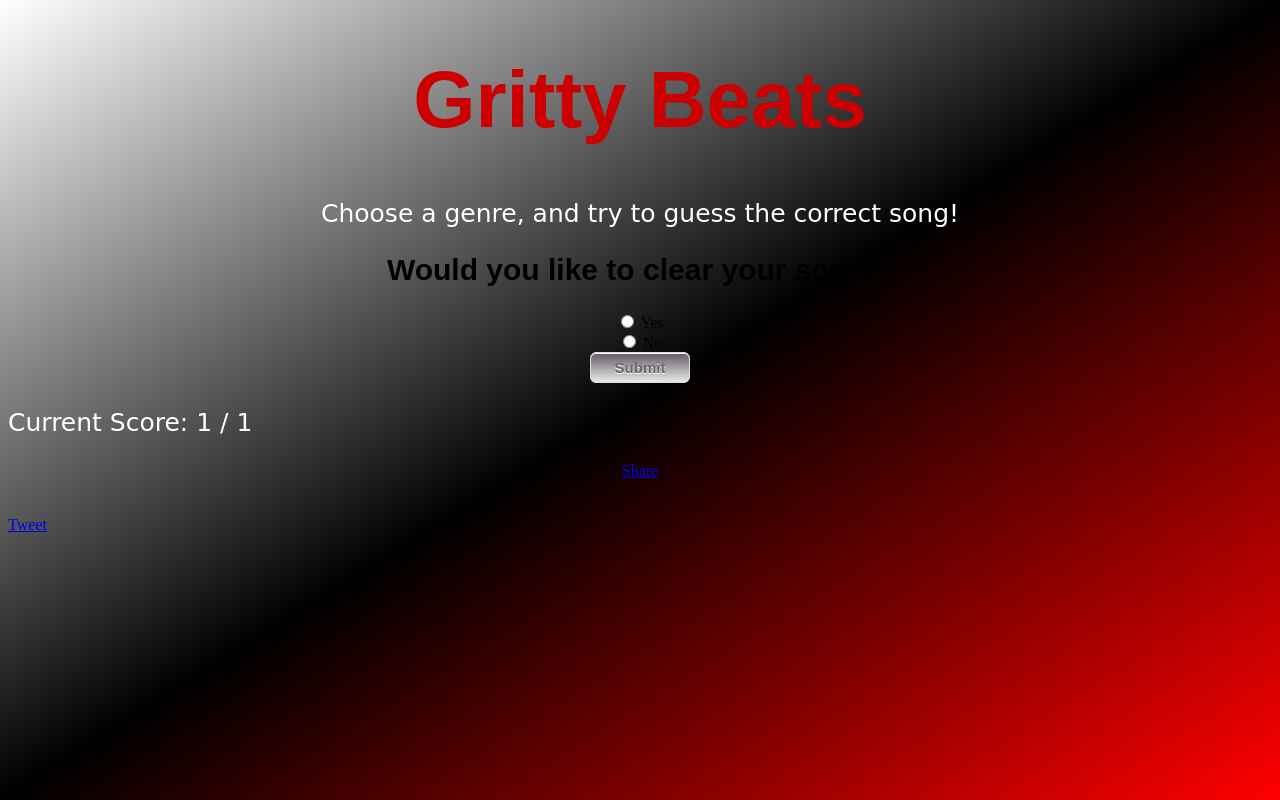
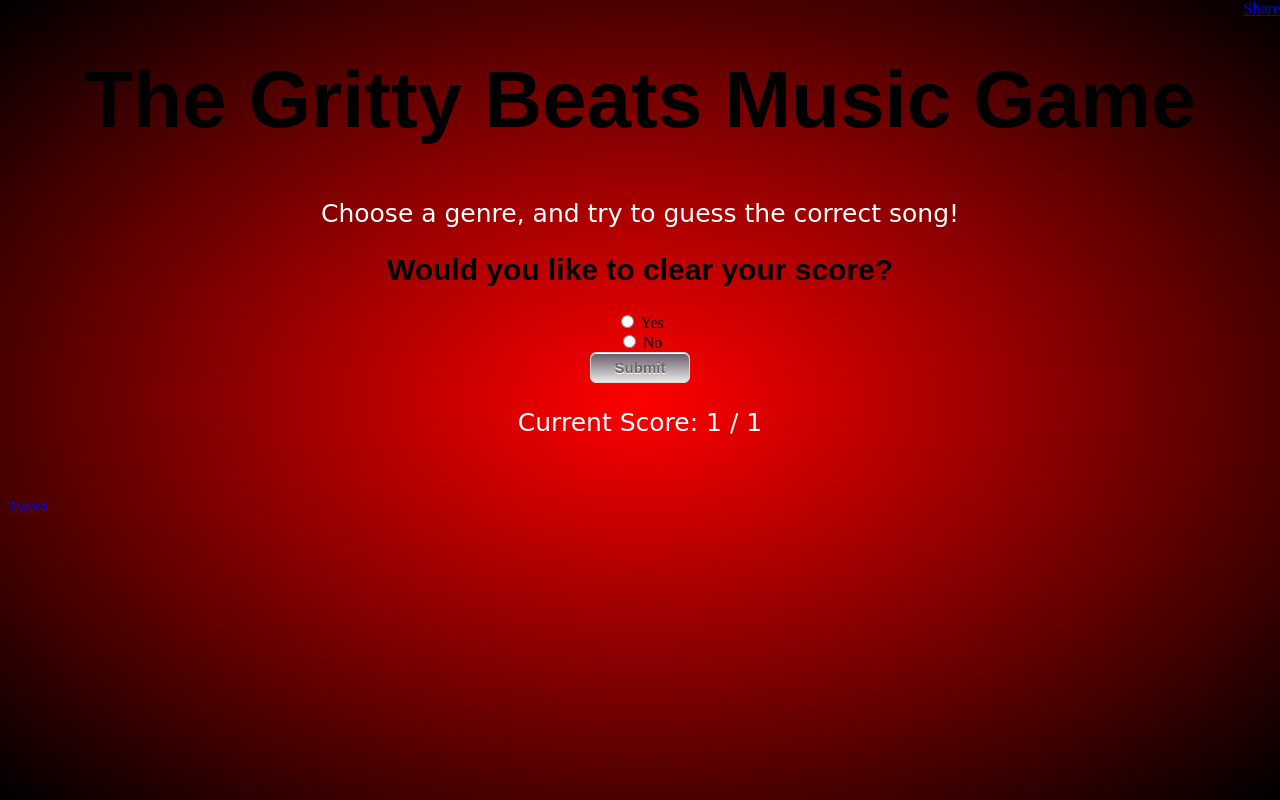
Before and after one commit to rishik34561/Gritty-Beats, a Flask app: page /clear in a window 1280 px wide. Run offline with Flask 2, Linux system fonts and the light colour scheme; the visitor is signed in with stand-in values (Sample User, id 1); some libraries are stand-ins or nearby versions.

Commit message:
Centered

```diff
--- a/templates/answer.html
+++ b/templates/answer.html
@@ -93,6 +93,12 @@
             font-size: 25px;
             font-family: Snell Roundhand, cursive;
             color: white;
+            text-align: center;
+        }
+        a{
+            font-size: 25px;
+            color: #ffffdd;
+            font-family: Marker Felt, fantasy;
         }
             </style>
     </head>
--- a/templates/answercorrect.html
+++ b/templates/answercorrect.html
@@ -86,6 +86,7 @@
             font-size: 25px;
             font-family: Snell Roundhand, cursive;
             color: white;
+            text-align: center;
         }
             </style>
     </head>
--- a/templates/answerincorrect.html
+++ b/templates/answerincorrect.html
@@ -84,6 +84,7 @@
             font-size: 25px;
             font-family: Snell Roundhand, cursive;
             color: white;
+            text-align: center;
         }
         </style>
 </head>
--- a/templates/askname.html
+++ b/templates/askname.html
@@ -76,6 +76,7 @@
             font-family: Snell Roundhand, cursive;
             color: white;
         }
+
             </style>
     </head>
 
--- a/templates/base.html
+++ b/templates/base.html
@@ -62,7 +62,7 @@
 
 
     <div id="header">
-      <h1>Gritty Beats</h1>
+      <h1>The Gritty Beats Music Game</h1>
       <p>Choose a genre, and try to guess the correct song!<p>
     </div>
 
@@ -132,13 +132,13 @@
         }
         body{
             height: 100%;
-            background: linear-gradient(to bottom right, white, black, red);
+            background: radial-gradient(red,black);
             background-attachment: fixed;
             background-color: #ffffdd;
             background-position: center center;
         }
         h1{
-          color:#cc0000;
+          color:black;
           font-family: Trattatello, fantasy;
           font-size: 80px;
           text-align: center;
@@ -158,10 +158,18 @@
             font-size: 25px;
             font-family: Snell Roundhand, cursive;
             color: white;
+            text-align: center;
         }
         div{
           text-align: center;
         }
+        div.fb-share-button {
+            position: fixed;
+            top: 0;
+            right: 0;
+
+          }
+
         </style>
 </head>
 </html>
--- a/templates/clear.html
+++ b/templates/clear.html
@@ -80,6 +80,7 @@
             font-size: 25px;
             font-family: Snell Roundhand, cursive;
             color: white;
+            text-align: center;
         }
         </style>
 </head>
--- a/templates/index.html
+++ b/templates/index.html
@@ -80,7 +80,7 @@
         }
         body{
             height: 100%;
-            background: linear-gradient(to bottom right, white, black, red);
+            background: radial-gradient(red,black);
             background-attachment: fixed;
             background-color: #ffffdd;
             background-position: center center;
--- a/templates/question.html
+++ b/templates/question.html
@@ -91,6 +91,7 @@
             font-size: 25px;
             font-family: Snell Roundhand, cursive;
             color: white;
+            text-align: center;
         }
 
 
```
